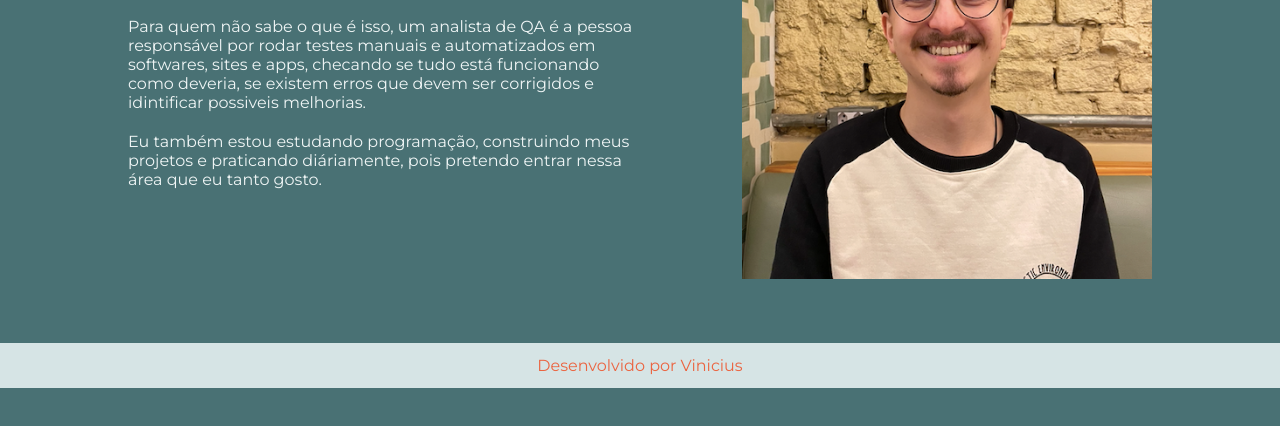
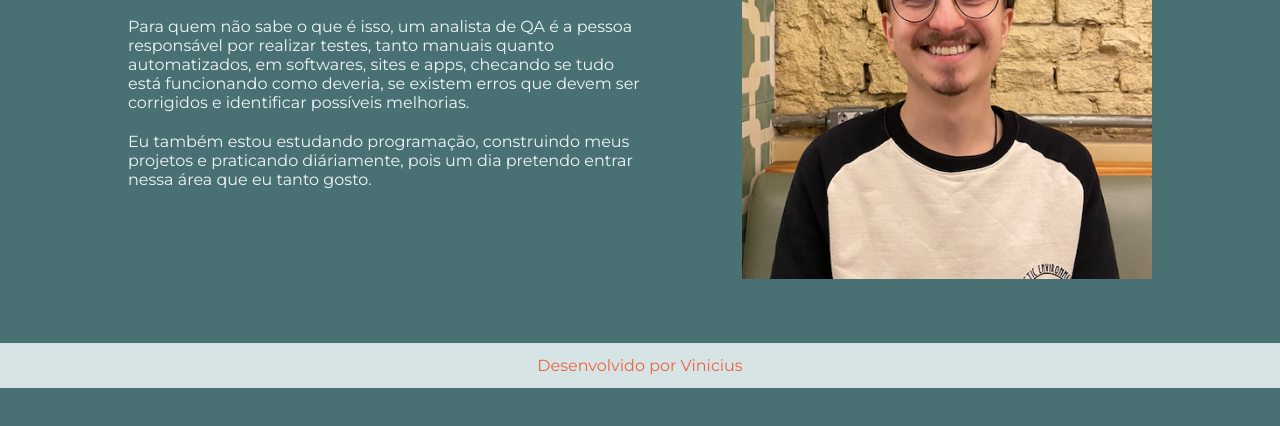
Before and after one commit to Vini-23/portifolio, a plain HTML site: page myself.html in a window 1280 px wide. Shown: the part 314-740 px from the top of the page. Drawn offline with nearby package versions, Linux system fonts and the light colour scheme.

Commit message:
Update myself.html

```diff
--- a/myself.html
+++ b/myself.html
@@ -21,8 +21,8 @@
             <h1 class="main_infos_titulo">Sobre mim</strong>
             </h1>
             <p class="main_infos_texto">Bem vindo(a) a um dos meus primeiros projetos. Me chamo Vinicius, tenho 25 anos, moro em São Paulo e atualmente trabalho como analista de QA.</p>
-            <p class="main_infos_texto">Para quem não sabe o que é isso, um analista de QA é a pessoa responsável por rodar testes manuais e automatizados em softwares, sites e apps, checando se tudo está funcionando como deveria, se existem erros que devem ser corrigidos e idintificar possiveis melhorias.</p>
-            <p class="main_infos_texto">Eu também estou estudando programação, construindo meus projetos e praticando diáriamente, pois pretendo entrar nessa área que eu tanto gosto.</p>
+            <p class="main_infos_texto">Para quem não sabe o que é isso, um analista de QA é a pessoa responsável por realizar testes, tanto manuais quanto automatizados, em softwares, sites e apps, checando se tudo está funcionando como deveria, se existem erros que devem ser corrigidos e identificar possíveis melhorias.</p>
+            <p class="main_infos_texto">Eu também estou estudando programação, construindo meus projetos e praticando diáriamente, pois um dia pretendo entrar nessa área que eu tanto gosto.</p>
         </section>
         <img class="imagen" src="./perfil.png" alt="Foto do perfil">
     </main>
```
